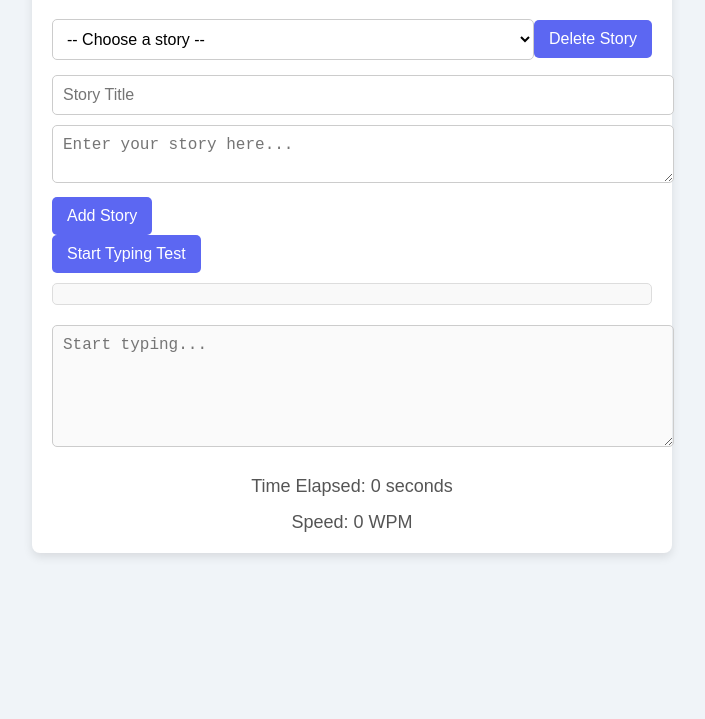
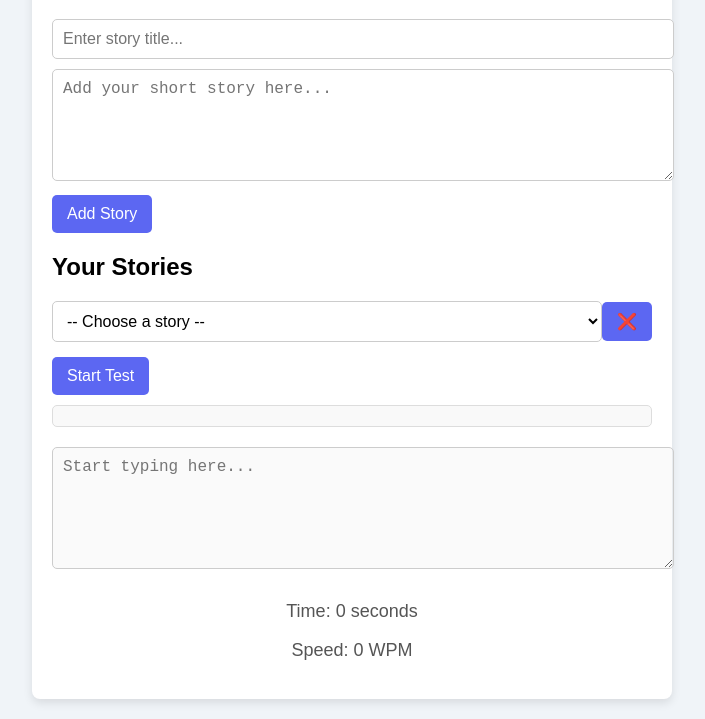
Before and after one commit to Sengkue/Typingtest, a plain HTML site: page index.html in a window 1280 px wide. Shown: the part 101-820 px from the top of the page, without its empty margins (288-993 px from the left). Drawn offline with Linux system fonts and the light colour scheme.

Commit message:
commit Mon 09/23/2024 22:15:28.14

```diff
--- a/index.html
+++ b/index.html
@@ -9,28 +9,32 @@
 <body>
     <div class="container">
         <h1>Typing Test</h1>
+        <input type="text" id="story-title" placeholder="Enter story title..." />
+        <textarea id="story-input" placeholder="Add your short story here..." rows="5"></textarea>
+        <button id="add-story-button">Add Story</button>
+
+        <h2>Your Stories</h2>
         <div id="story-dropdown">
             <select id="story-select">
                 <option value="">-- Choose a story --</option>
             </select>
-            <button id="delete-button">Delete Story</button>
+            <button id="delete-button">❌</button>
         </div>
-        <div>
-            <input type="text" id="story-title" placeholder="Story Title" />
-            <textarea id="story-input" placeholder="Enter your story here..."></textarea>
-            <button id="add-story-button">Add Story</button>
+        <div id="story-display"></div>
+        <button id="start-button">Start Test</button>
+        <div id="countdown" style="font-size: 30px; font-weight: bold; color: #333; display: none;"></div>
+
+
+        <div id="highlighted-text"></div> <!-- Highlighted original text -->
+
+        <div id="user-input-container">
+            <textarea id="user-input" placeholder="Start typing here..." disabled></textarea>
         </div>
-        <div id="countdown" style="font-size: 30px; font-weight: bold; color: #333; display: none;"></div>
-        <button id="start-button">Start Typing Test</button>
-        <div id="highlighted-text"></div>
-        <div id="user-input-container">
-            <textarea id="user-input" placeholder="Start typing..." disabled></textarea>
-        </div>
-        <div id="result"></div>
-        <div id="timer">Time Elapsed: <span id="time-elapsed">0</span> seconds</div>
-        <div id="speed">Speed: <span id="speed-value">0</span> WPM</div>
+
+        <p id="result"></p>
+        <p id="timer">Time: <span id="time-elapsed">0</span> seconds</p>
+        <p id="speed">Speed: <span id="speed-value">0</span> WPM</p>
     </div>
-
     <script src="script.js"></script>
 </body>
 </html>
```
